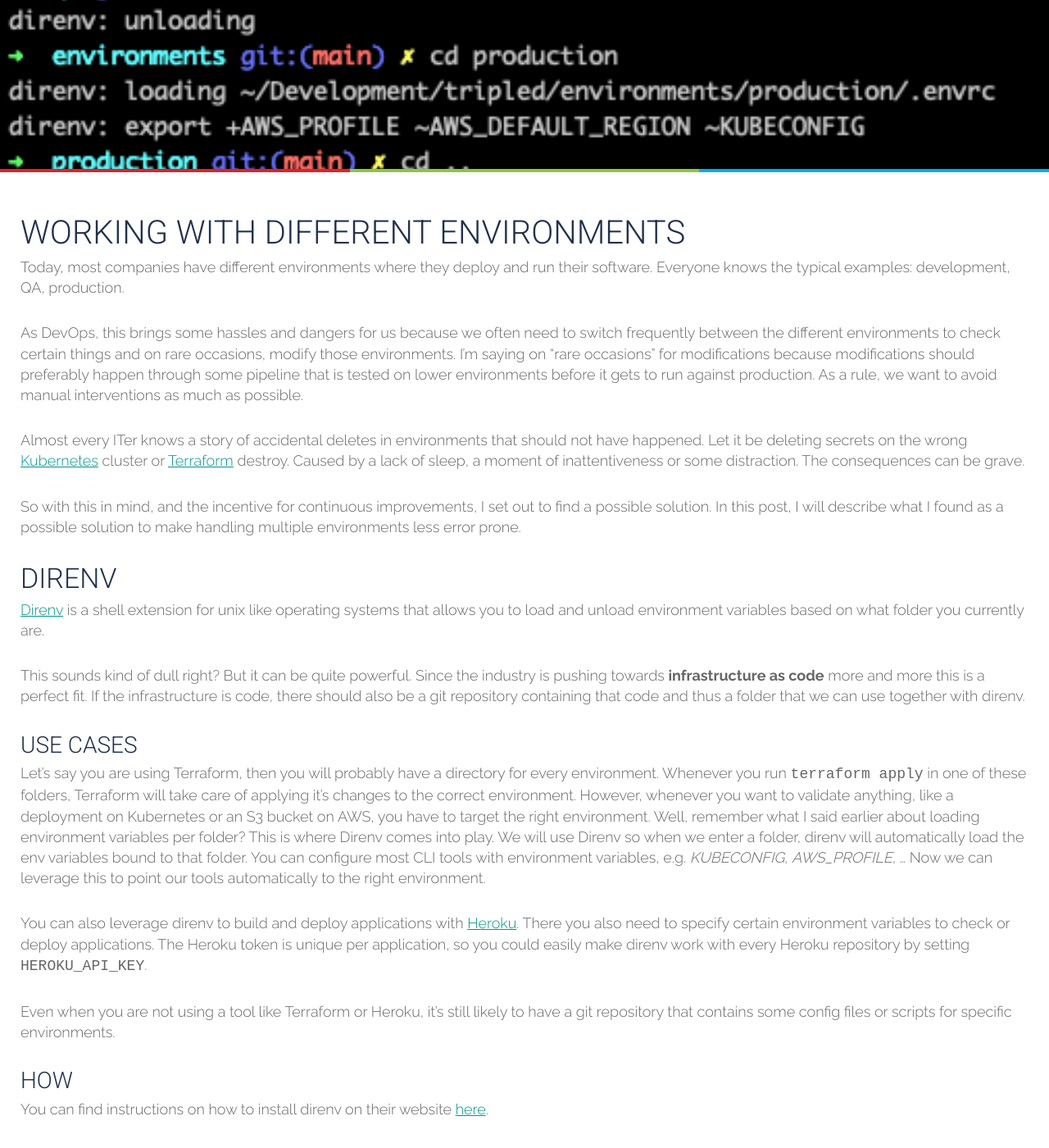
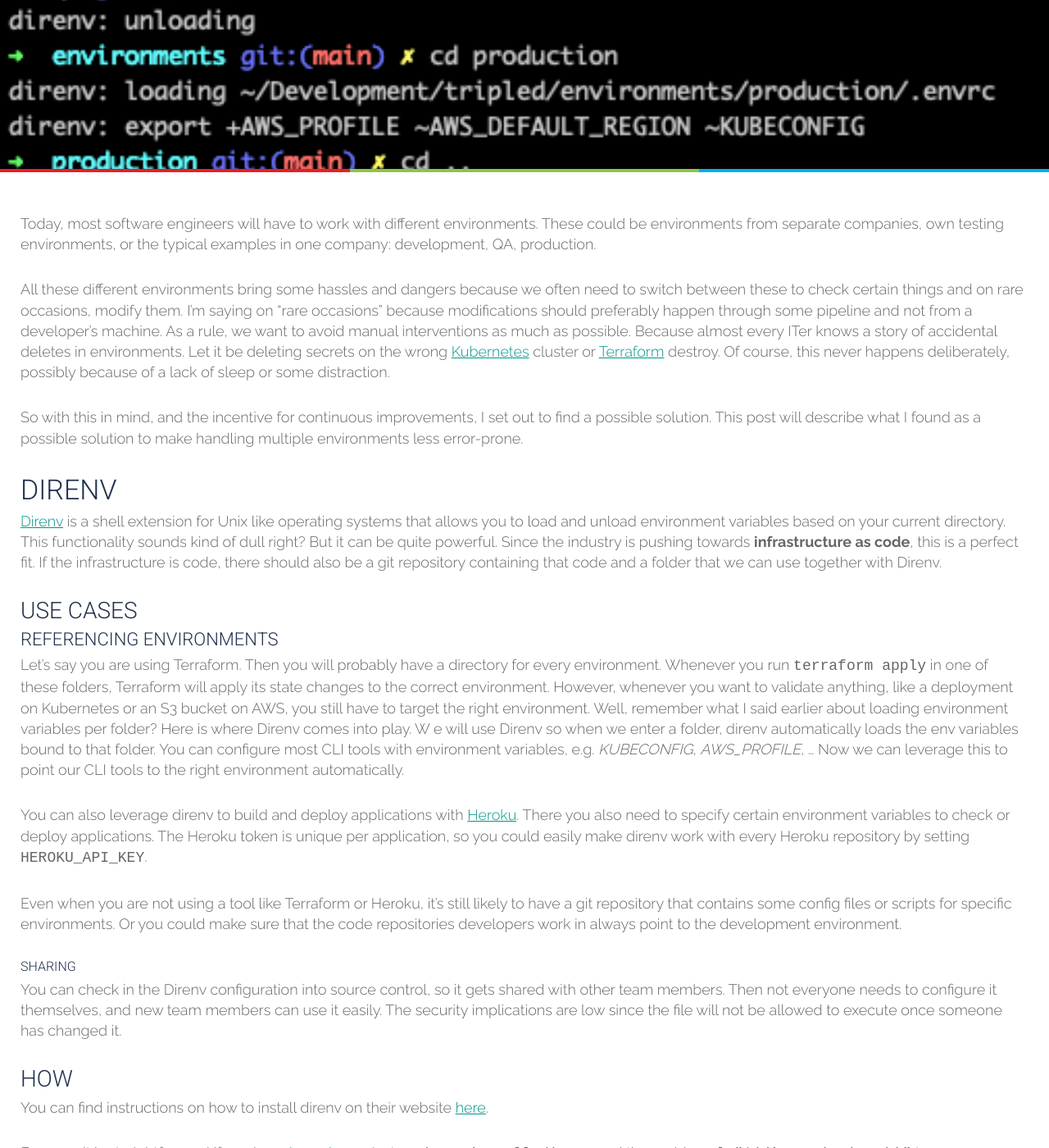
Before and after one commit to tripledio/tripledio.github.io, a Jekyll site: the page built from _posts/2021-01-22-working-with-different-envs.md, in a window 1280 px wide and 1400 px high, scrolled down 404 px. Shown: the whole window at 82% size. Built offline with Jekyll 4.4.1, drawn with Linux system fonts in a browser that asks for light colours; comment, search, counter and statistics services are not loaded; some of the changed text lies outside the part shown.

Commit message:
Final pass

```diff
--- a/_posts/2021-01-22-working-with-different-envs.md
+++ b/_posts/2021-01-22-working-with-different-envs.md
@@ -10,31 +10,41 @@ spotlight:
   imgAlt: "Triple D : Design, Develop, Deploy"
   logoAnimation: false
 ---
-# Working with different environments
 
-Today, most companies have different environments where they deploy and run their software. Everyone knows the typical examples: development, QA, production.
+Today, most software engineers will have to work with different environments. These could be environments from separate companies, own testing environments, or the typical examples in one company: development, QA, production.
 
-As DevOps, this brings some hassles and dangers for us because we often need to switch frequently between the different environments to check certain things and on rare occasions, modify those environments. I'm saying on "rare occasions" for modifications because modifications should preferably happen through some pipeline that is tested on lower environments before it gets to run against production. As a rule, we want to avoid manual interventions as much as possible.
+All these different environments bring some hassles and dangers because we often need to switch between these to check certain things and on rare occasions, modify them.
+I'm saying on "rare occasions" because modifications should preferably happen through some pipeline and not from a developer's machine.
+As a rule, we want to avoid manual interventions as much as possible. Because almost every ITer knows a story of accidental deletes in environments.
+Let it be deleting secrets on the wrong [Kubernetes](https://kubernetes.io/) cluster or [Terraform](https://www.Terraform.io/) destroy.
+Of course, this never happens deliberately, possibly because of a lack of sleep or some distraction.
 
-Almost every ITer knows a story of accidental deletes in environments that should not have happened. Let it be deleting secrets on the wrong [Kubernetes](https://kubernetes.io/) cluster or [Terraform](https://www.Terraform.io/) destroy. Caused by a lack of sleep, a moment of inattentiveness or some distraction. The consequences can be grave.
-
-So with this in mind, and the incentive for continuous improvements, I set out to find a possible solution. In this post, I will describe what I found as a possible solution to make handling multiple environments less error prone.
+So with this in mind, and the incentive for continuous improvements, I set out to find a possible solution.
+This post will describe what I found as a possible solution to make handling multiple environments less error-prone.
 
 ## Direnv
 
-[Direnv](https://direnv.net/) is a shell extension for unix like operating systems that allows you to load and unload environment variables based on what folder you currently are.
-
-This sounds kind of dull right? But it can be quite powerful. Since the industry is pushing towards **infrastructure as code** more and more this is a perfect fit. If the infrastructure is code, there should also be a git repository containing that code and thus a folder that we can use together with direnv.
+[Direnv](https://direnv.net/) is a shell extension for Unix like operating systems that allows you to load and unload environment variables based on your current directory.
+This functionality sounds kind of dull right? But it can be quite powerful. Since the industry is pushing towards **infrastructure as code**, this is a perfect fit.
+If the infrastructure is code, there should also be a git repository containing that code and a folder that we can use together with Direnv.
 
 ### Use cases
 
-Let's say you are using Terraform, then you will probably have a directory for every environment.
-Whenever you run `terraform apply` in one of these folders, Terraform will take care of applying it's changes to the correct environment.
-However, whenever you want to validate anything, like a deployment on Kubernetes or an S3 bucket on AWS, you have to target the right environment. Well, remember what I said earlier about loading environment variables per folder? This is where Direnv comes into play. We will use Direnv so when we enter a folder, direnv will automatically load the env variables bound to that folder. You can configure most CLI tools with environment variables, e.g. *KUBECONFIG*, *AWS_PROFILE*, ... Now we can leverage this to point our tools automatically to the right environment.
+#### Referencing environments
 
-You can also leverage direnv to build and deploy applications with [Heroku](https://www.heroku.com/). There you also need to specify certain environment variables to check or deploy applications. The Heroku token is unique per application, so you could easily make direnv work with every Heroku repository by setting `HEROKU_API_KEY`.
+Let's say you are using Terraform. Then you will probably have a directory for every environment.
+Whenever you run `terraform apply` in one of these folders, Terraform will apply its state changes to the correct environment.
+However, whenever you want to validate anything, like a deployment on Kubernetes or an S3 bucket on AWS, you still have to target the right environment.
+Well, remember what I said earlier about loading environment variables per folder? Here is where Direnv comes into play. W
+e will use Direnv so when we enter a folder, direnv automatically loads the env variables bound to that folder. You can configure most CLI tools with environment variables, e.g. *KUBECONFIG*, *AWS_PROFILE*, ... Now we can leverage this to point our CLI tools to the right environment automatically.
 
-Even when you are not using a tool like Terraform or Heroku, it's still likely to have a git repository that contains some config files or scripts for specific environments.
+You can also leverage direnv to build and deploy applications with [Heroku](https://www.heroku.com/). There you also need to specify certain environment variables to check or deploy applications.
+The Heroku token is unique per application, so you could easily make direnv work with every Heroku repository by setting `HEROKU_API_KEY`.
+
+Even when you are not using a tool like Terraform or Heroku, it's still likely to have a git repository that contains some config files or scripts for specific environments. Or you could make sure that the code repositories developers work in always point to the development environment.
+
+##### Sharing
+You can check in the Direnv configuration into source control, so it gets shared with other team members. Then not everyone needs to configure it themselves, and new team members can use it easily. The security implications are low since the file will not be allowed to execute once someone has changed it.
 
 ### How
 
@@ -52,10 +62,11 @@ export AWS_PROFILE=development
 
 *example `.envrc` file*
 
-This file will point `kubectl` to the development cluster and `aws` to the development profile with the eu-central-1 region. Since executing this file could be potentially harmful you need to let direnv know it can run it with `direnv allow` you will have to repeat this every time you make changes to the file in another editor. This is because direnv keeps a hash of the file to see if it has changed.
+This file will point `kubectl` to the development cluster and `aws` to the development profile together with the *eu-central-1* region.
+Since executing this file could be potentially harmful, you need to allow direnv to run it with `direnv allow` you will have to repeat this every time you make changes to the file in another editor. The way direnv knows that a file is changed is because of a hash it keeps.
 Another way to change the file contents is with `direnv edit` then you won't need to reallow the file.
 
-Since the direnv will force you to reallow the file if anything has changed, this opens up an exciting opportunity. You could check in the file, so it gets shared with other team members. Then not everyone needs to configure it themselves, and new team members can use it easily. The security implications are low since the file will not be allowed to execute anymore once someone has changed it.
+I referenced in the *use-cases* that you could put the configuration file into source control. The fact that you need to reallow the file whenever someone made changes is what makes it secure.
 
 Now, whenever you enter the folder, it will print the following:
 
@@ -73,5 +84,6 @@ Now, if the file has changed and it is no longer allowed, then direnv will print
 
 ## Conclusion
 
-You can use direnv to efficiently couple the *infrastructure as code* folders with their respective environments to make fewer mistakes. It can also easily be shared between team members so everyone can benefit from it.
-This way, everyone's config will be similar, and the chance on users' errors will also be lower. In a future blog post, I will elaborate even further on how you can create some nifty stuff in combination with some other shell features.
+You can use direnv to efficiently couple the *infrastructure as code* folders with their respective environments to make fewer mistakes. Or make sure that your code repositories point to the correct *development environment* with the application's deployment.
+It can also easily be shared between team members so everyone can benefit from it. This way, everyone's config will be similar, and the chance of users' errors will be lower.
+In a future blog post, I will elaborate on how you can create some nifty stuff in combination with some other shell features.
```
Also changed, not shown: other parts of _posts/2021-01-22-working-with-different-envs.md (+1 -1 lines).
